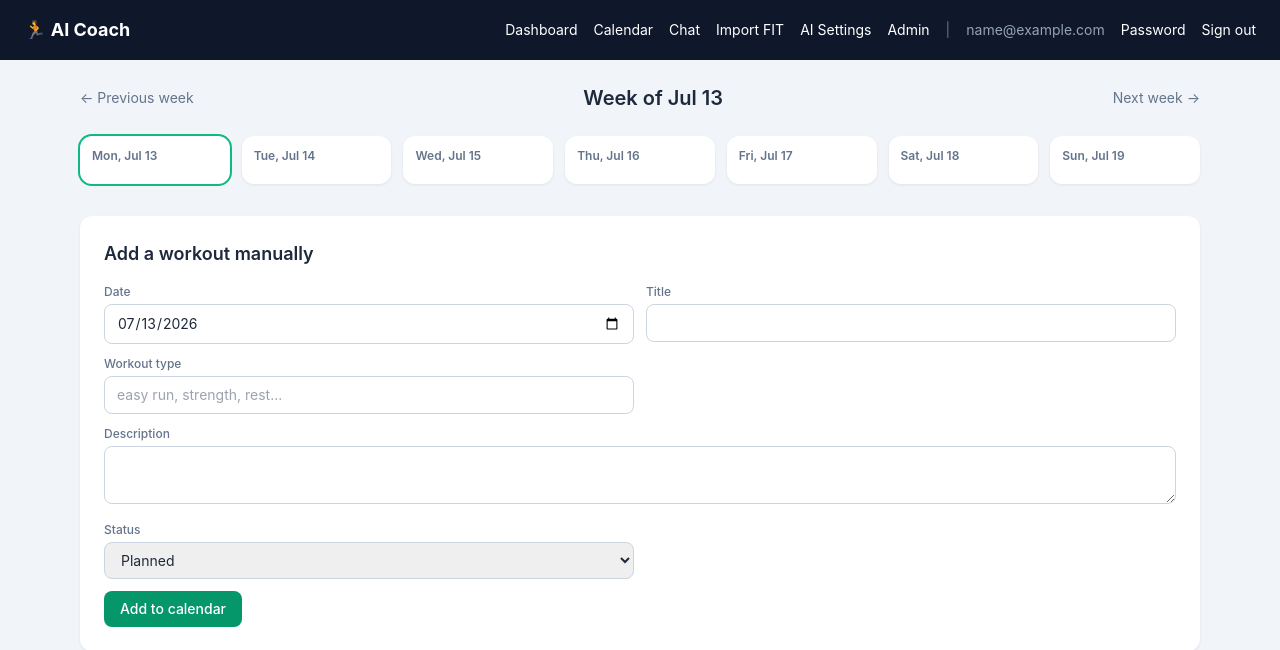
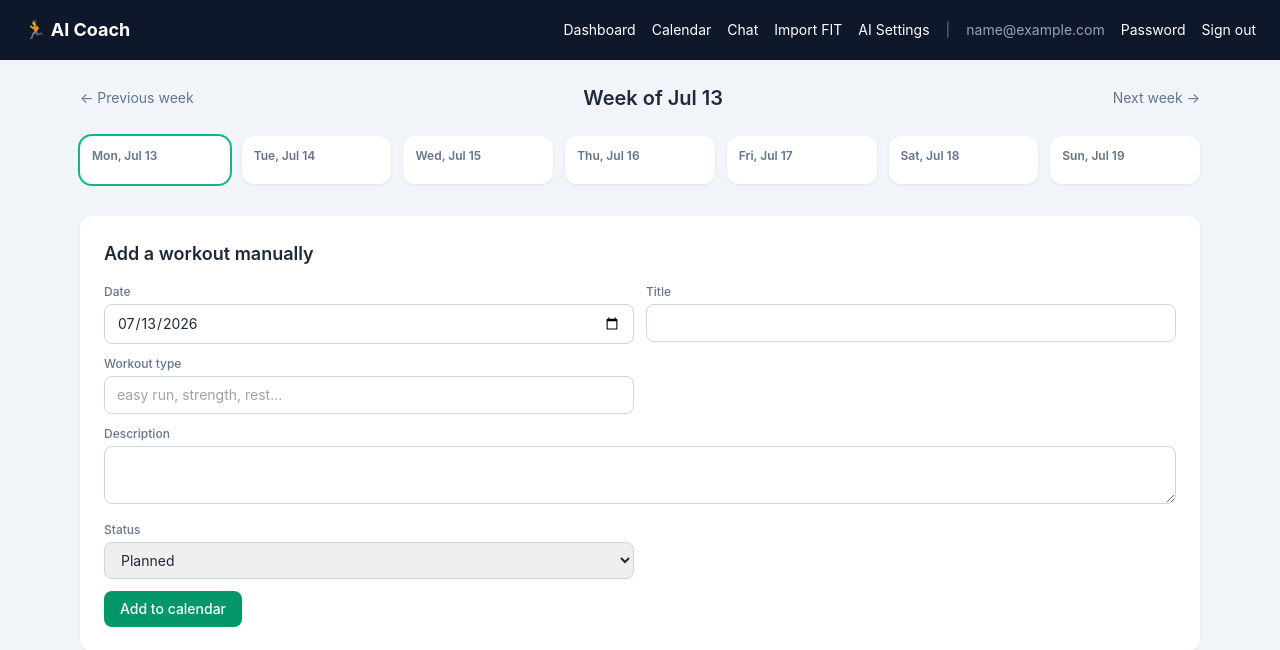
Before and after one commit to Gabrielkaos/aicoach, a Django app: page /calendar/ in a window 1280 px wide. Shown: the top 650 px of the page. Run offline with Django 5.2, Linux system fonts and the light colour scheme; the visitor is signed in with stand-in values (Sample User, id 1); data that the repository does not hold is empty; some libraries are stand-ins or nearby versions.

Commit message:
Comment out admin link in navigation for improved clarity in user interface.

```diff
--- a/coach/templates/coach/base.html
+++ b/coach/templates/coach/base.html
@@ -29,7 +29,7 @@
       <a href="{% url 'chat' %}" class="hover:text-emerald-400">Chat</a>
       <a href="{% url 'fit_upload' %}" class="hover:text-emerald-400">Import FIT</a>
       <a href="{% url 'llm_settings' %}" class="hover:text-emerald-400">AI Settings</a>
-      <a href="/admin/" class="hover:text-emerald-400">Admin</a>
+      <!-- <a href="/admin/" class="hover:text-emerald-400">Admin</a> -->
       {% if user.is_authenticated %}
         <span class="text-slate-500">|</span>
         <span class="text-slate-400">{{ user.email }}</span>
```
